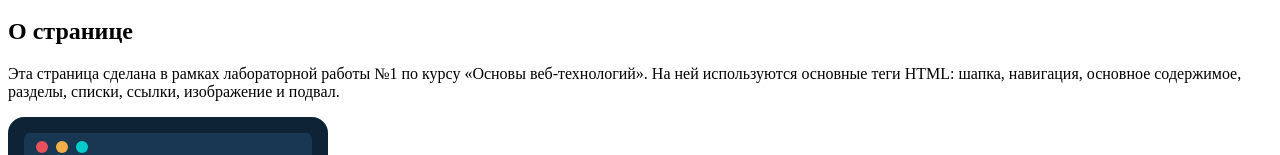
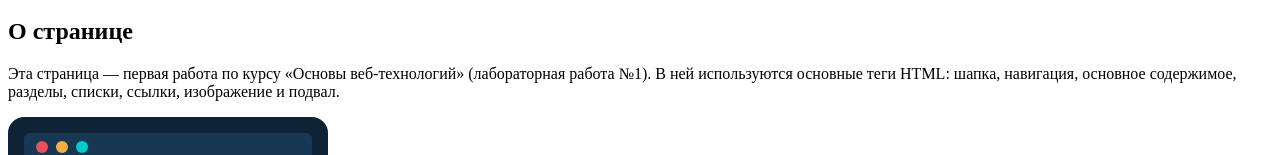
Before and after one commit to Ket1ine/web-labs, a plain HTML site: page lab1/index.html in a window 1280 px wide. Shown: the part 154-309 px from the top of the page. Drawn offline with Linux system fonts and the light colour scheme.

Commit message:
Уточнён текст раздела «О странице»

```diff
--- a/lab1/index.html
+++ b/lab1/index.html
@@ -22,8 +22,8 @@
     <section id="about">
       <h2>О странице</h2>
       <p>
-        Эта страница сделана в рамках лабораторной работы №1 по курсу
-        «Основы веб-технологий». На ней используются основные теги HTML:
+        Эта страница — первая работа по курсу
+        «Основы веб-технологий» (лабораторная работа №1). В ней используются основные теги HTML:
         шапка, навигация, основное содержимое, разделы, списки, ссылки,
         изображение и подвал.
       </p>
```
